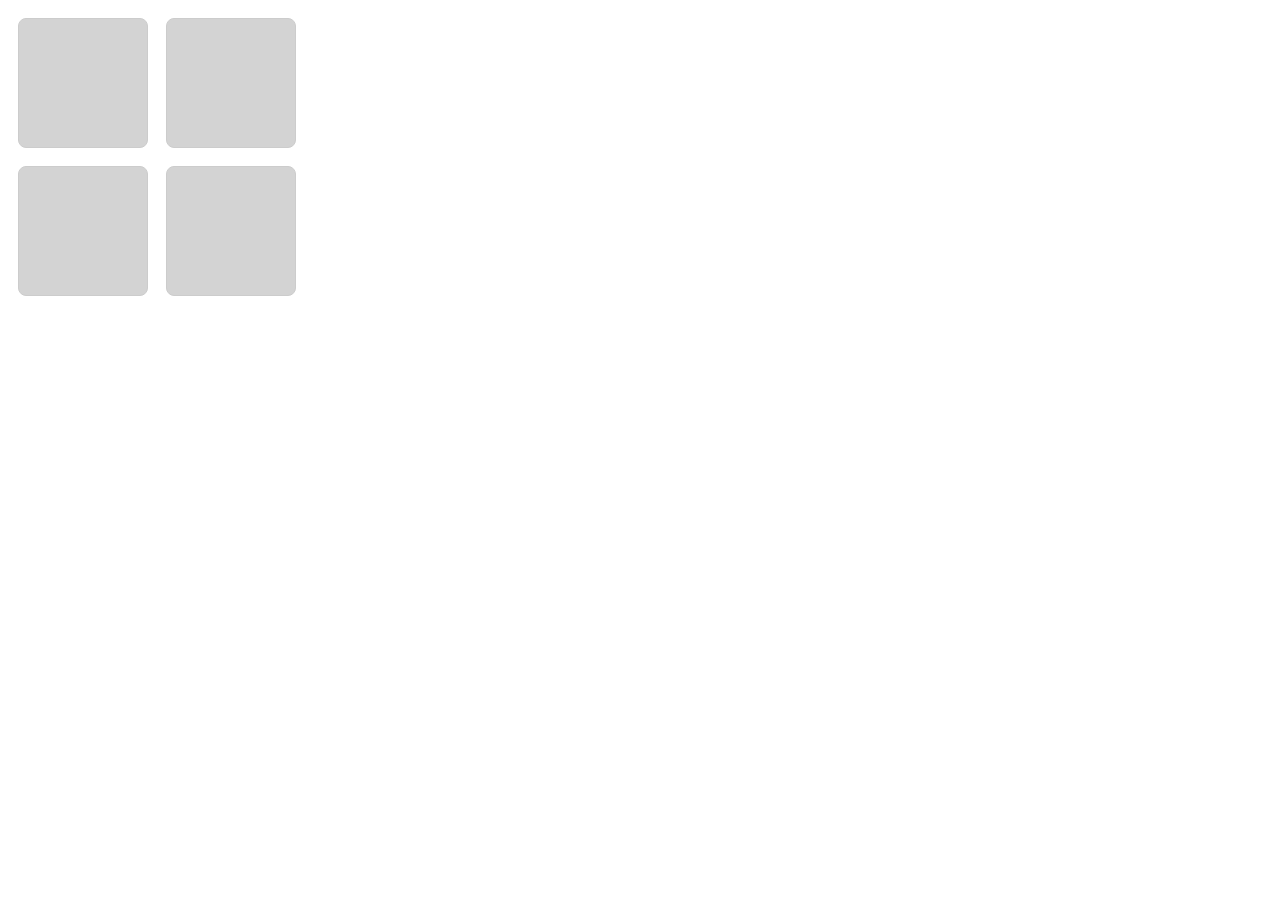
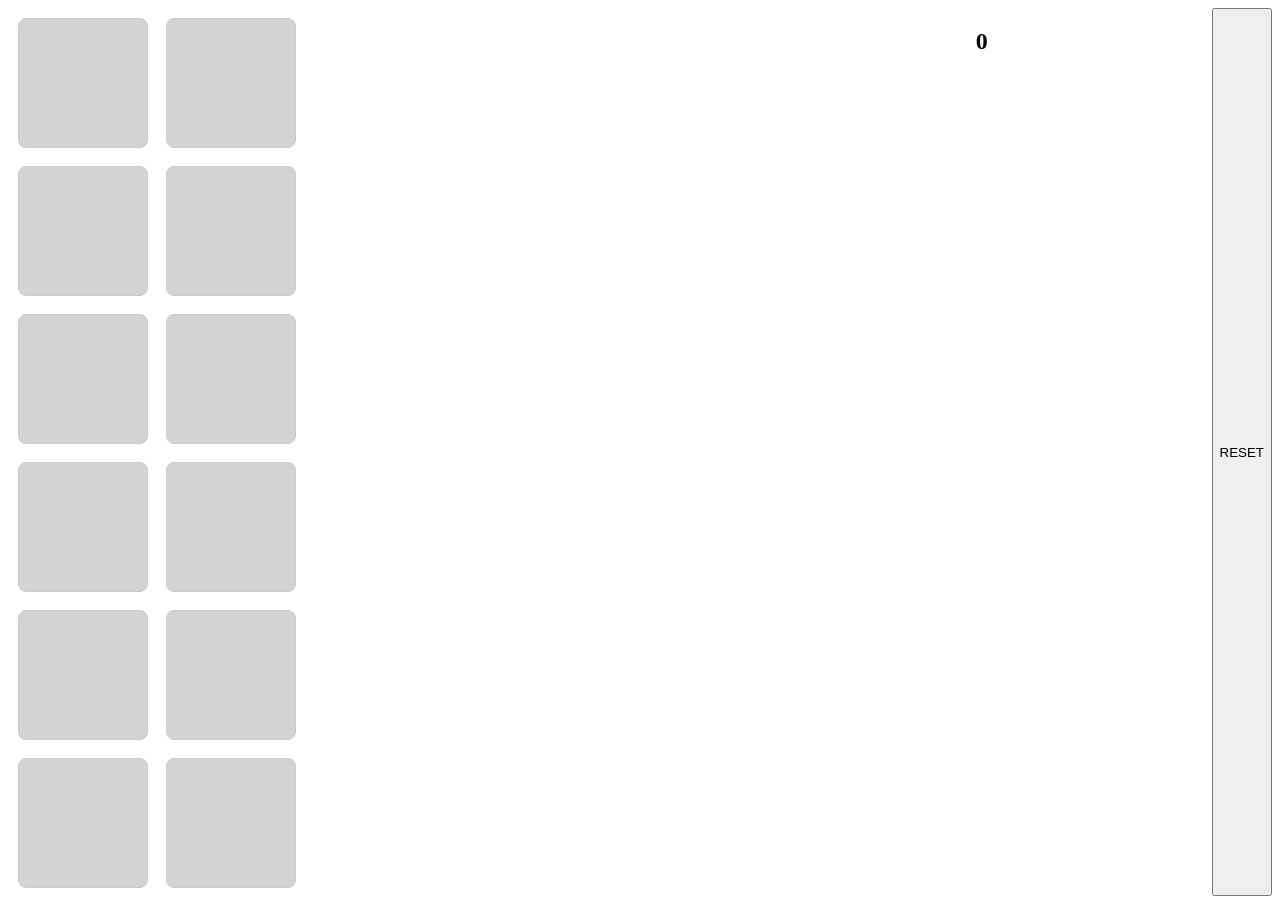
Before and after one commit to ArmaanC-IDC/FlappyFish, a Flask app: page / in a window 1280 px wide. Before the commit the page ends 296 px from the top, so only its background shows below. Run offline with Flask 3, Linux system fonts and the light colour scheme.

Commit message:
added turn counter and fixed flip animation

```diff
--- a/main.py
+++ b/main.py
@@ -17,14 +17,28 @@ class Card:
 board = [
     [Card("0_0", "🌟"), Card("0_1", "🍩")],
     [Card("1_0", "🍩"), Card("1_1", "🌟")],
+    [Card("0_0", "🌟"), Card("0_1", "🍩")],
+    [Card("1_0", "🍩"), Card("1_1", "🌟")],
+    [Card("0_0", "🌟"), Card("0_1", "🍩")],
+    [Card("1_0", "🍩"), Card("1_1", "🌟")],
 ]
+
+numTurns = 0
 
 #Keep track of currently flipped cards
 open_cards = []
 
 @app.route("/")
 def main():
+    global numTurns
     clicked_card_id = request.args.get("clicked_card", "")
+    reset = request.args.get("reset", "")
+    if (reset=="True"):
+        #reset the board
+        for row in board:
+            for card in row:
+                card.isopen = False
+        numTurns = 0
 
     if clicked_card_id:
         found = False
@@ -43,9 +57,10 @@ def main():
 
 #
         if len(open_cards) == 2:
+            numTurns += 1
             card1, card2 = open_cards
             if card1.text != card2.text:
-                time.sleep(1.5)
+                time.sleep(0.5)
 #not match is flip them back
                 card1.isopen = False
                 card2.isopen = False
@@ -62,7 +77,7 @@ def main():
             if won:
                 return "<h1>YOU WON!</h1>"
 
-    return render_template("index.html", board=board)
+    return render_template("index.html", board=board, numTurns=numTurns)
 
 
 
--- a/static/styles.css
+++ b/static/styles.css
@@ -1,9 +1,14 @@
+body{
+    display: flex;
+}
+
 .mainDiv, .rowDiv{
     display: flex;
 }
 
 .mainDiv{
     flex-direction: column;
+    flex-grow: 1;
 }
 
 .card{
--- a/templates/index.html
+++ b/templates/index.html
@@ -9,6 +9,7 @@
     <div class="mainDiv">
         <form id="form">
             <input type="hidden" name="clicked_card" id="clicked_card_input" value="">
+            <input type="hidden" name="reset" id="reset_input" value="">
             {% for row in board %}
                 <div class="rowDiv">
                 {% for element in row %}
@@ -27,5 +28,15 @@
             {% endfor %}
         </form>
     </div>
+    <div style="flex-grow: 1">
+        <h2 style="text-align: center;">{{ numTurns }}</h2>
+    </div>
+
+    <button onclick="
+        document.getElementById('reset_input').value = 'True';
+        document.getElementById('form').submit();
+    ">
+        RESET
+    </button>
 </body>
 </html>
```
